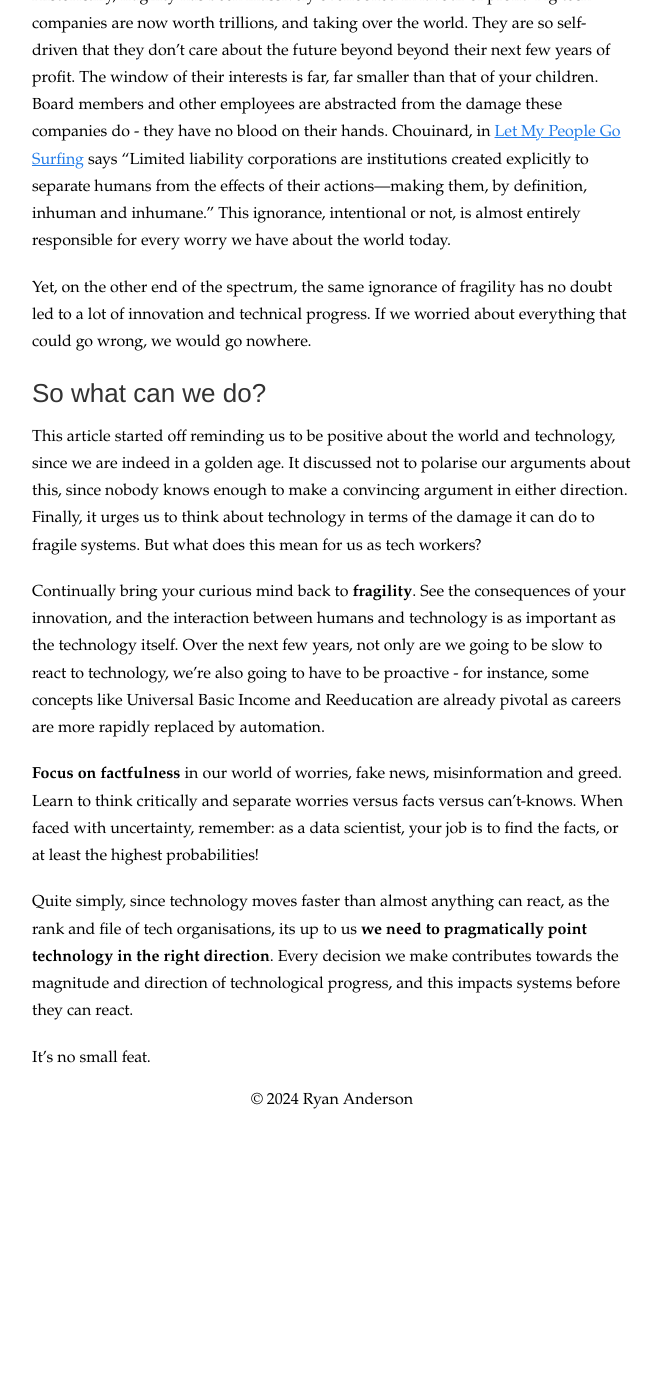
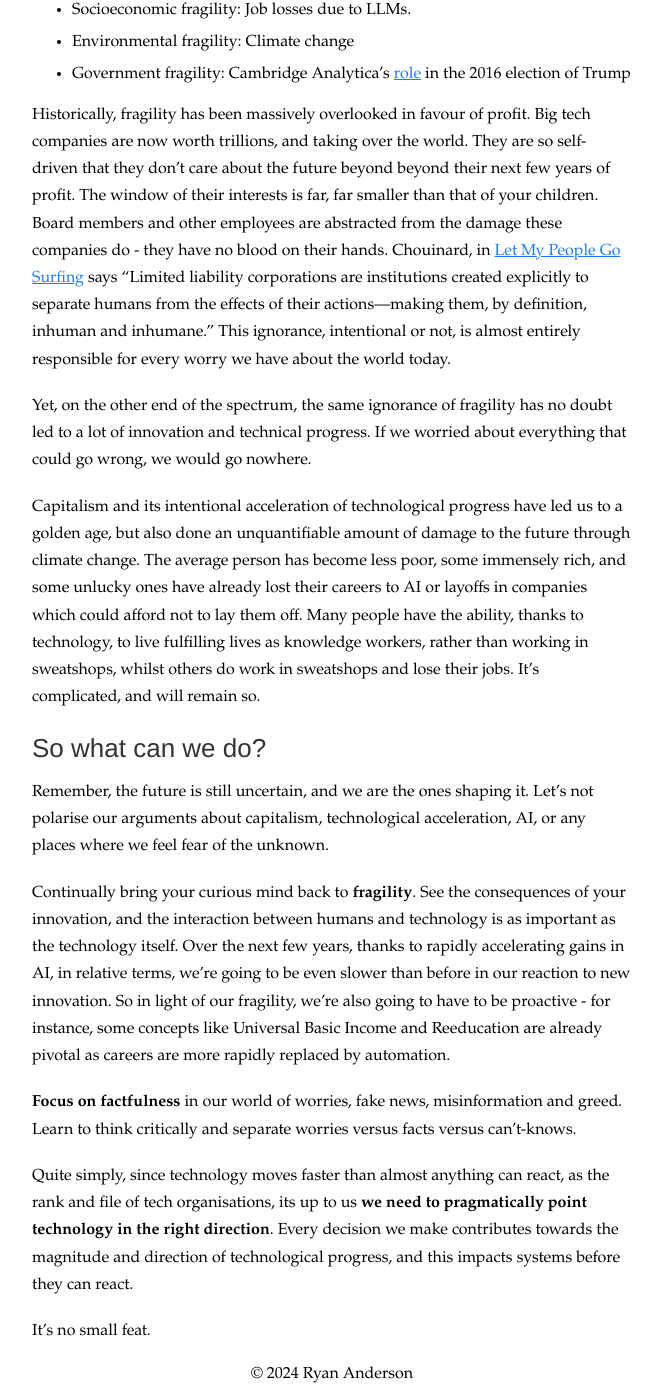
Before and after one commit to ryan-anderson-ds/ryan-anderson-ds.github.io, a Jekyll site: the page built from _posts/2024-02-14-Has-capitalism-doomed-humanity.md, in a window 1280 px wide and 1400 px high, scrolled down 4130 px. Shown: the whole window, without its empty margins (308-970 px from the left). Built offline with Jekyll 4.4.1, drawn with Linux system fonts in a browser that asks for light colours; before the commit the page ends 5256 px from its top, so only the background shows below that; some of the changed text lies outside the part shown.

Commit message:
Update 2024-02-14-Has-capitalism-doomed-humanity.md

```diff
--- a/_posts/2024-02-14-Has-capitalism-doomed-humanity.md
+++ b/_posts/2024-02-14-Has-capitalism-doomed-humanity.md
@@ -9,8 +9,7 @@
 These worries are more than just warranted, and humanity is certainly in for a very challenging future. But as my first full article on a series about *humanising* data science and technology, I'd like us to think a bit deeper about these topics. When it comes to thinking about the future in our hands, and how technology impacts it, I'd like to make four main points that we as tech workers should think about
 - We are living (or have lived) in a golden age
 - It's possible that the [pursuit of growth](https://ryanandersonds.com/posts/Wrong-metric), technology and for that matter industrialisation have done irreversible damage
-- When arguing around these things, we should avoid polarised arguments - the answer always lies somewhere along the spectrum
-- However, we can't halt technological progress because it scares us
+- When arguing around these things, we should avoid polarised arguments - the answer always lies somewhere along the spectrum. We can't halt technological progress because it scares us, nor can we blindly release everything we invent into the world without carefully considering the implications
 - All of this calls for pragmatic thinking - humans and nature are fragile, and technology can hurt us as much as it has gotten us to this golden age
 
 Yes, these points are more political and philosophical than technical, but I think they will serve as a solid base for thinking about the decisions we make as data scientists, engineers and managers. Because some of us are going to make it big, and be making equally big decisions. These decisions are going to matter.
@@ -39,9 +38,9 @@
 
 The point I want to make here is very simple - we should avoid polarising our arguments, because it's blatantly obvious that the answer lies somewhere on the spectrum between relentless positivity and doom-and-gloom. In an argument for unpolarised arguments, Tim Urban's [What's our Problem](https://www.goodreads.com/en/book/show/102146148) makes the point that (especially politically), society is trending much more polarised. We are, thanks in great part to technology and media, reinforcing biases and narrow worldviews rather than fostering collaborative, diverse environments through constructive arguments. This is not good news - because there is no better tool for progress than collective, diverse thought. But culture (such as American politics), technology (such as algorithms driving engagement in Facebook and Youtube) are killing this process.
 
-So, revising the matter at hand: We're in a golden age. Technological progress has led us here. But, there are two big, polarised arguments, which I'll write in caveman to illustrate the maturity of each said argument:
-- Capitalism good. Technology great. Both full steam ahead. Technology save climate. Utopia come!
-- Capitalism destroy earth. Corporations evil. Technology steal all jobs. Climate change kill all humans!
+So, revising the matter at hand: We're in a golden age. Technological progress has led us here. We are also in for some bad times - climate change, another round of job losses due to AI. However, arguments about the future tend to polarise into two camps:
+- Capitalism is good, and has led to unprecedented prosperity. We should carry on, and accelerate technological change to solve the world's problems.
+- Capitalism, big corporations and many new technologies are bad for us in their relentless pursuit of profit above all else. Let's put a halt to things we don't understand, or we're all going to lose our jobs, and we'll do even more damage to our planet.
 
 The undeniable truth is that **absolutely nobody knows enough to make a convincing argument in either direction**. It just depends on too many unknowns, philosophies, uncomfortable taboos, subjectivity, or things we can't measure yet. Here are three simple examples illustrate this:
 - A common rhetoric is that since technology has answered almost all of humanity's plights thus far, it will also find a solution to climate change should we invest enough resources. For instance, nuclear fusion may soon solve our reliable energy source problems forever. But will this happen in 5 years, or in 100? The difference between those numbers mean countless lives.
@@ -60,13 +59,15 @@
 
 Yet, on the other end of the spectrum, the same ignorance of fragility has no doubt led to a lot of innovation and technical progress. If we worried about everything that could go wrong, we would go nowhere.
 
+Capitalism and its intentional acceleration of technological progress have led us to a golden age, but also done an unquantifiable amount of damage to the future through climate change. The average person has become less poor, some immensely rich, and some unlucky ones have already lost their careers to AI or layoffs in companies which could afford not to lay them off. Many people have the ability, thanks to technology, to live fulfilling lives as knowledge workers, rather than working in sweatshops, whilst others do work in sweatshops and lose their jobs. It's complicated, and will remain so.
+
 ## So what can we do?
 
-This article started off reminding us to be positive about the world and technology, since we are indeed in a golden age. It discussed not to polarise our arguments about this, since nobody knows enough to make a convincing argument in either direction. Finally, it urges us to think about technology in terms of the damage it can do to fragile systems. But what does this mean for us as tech workers?
+Remember, the future is still uncertain, and we are the ones shaping it. Let's not polarise our arguments about capitalism, technological acceleration, AI, or any places where we feel fear of the unknown.
 
-Continually bring your curious mind back to **fragility**. See the consequences of your innovation, and the interaction between humans and technology is as important as the technology itself. Over the next few years, not only are we going to be slow to react to technology, we're also going to have to be proactive - for instance, some concepts like Universal Basic Income and Reeducation are already pivotal as careers are more rapidly replaced by automation.
+Continually bring your curious mind back to **fragility**. See the consequences of your innovation, and the interaction between humans and technology is as important as the technology itself. Over the next few years, thanks to rapidly accelerating gains in AI, in relative terms, we're going to be even slower than before in our reaction to new innovation. So in light of our fragility, we're also going to have to be proactive - for instance, some concepts like Universal Basic Income and Reeducation are already pivotal as careers are more rapidly replaced by automation.
 
-**Focus on factfulness** in our world of worries, fake news, misinformation and greed. Learn to think critically and separate worries versus facts versus can't-knows. When faced with uncertainty, remember: as a data scientist, your job is to find the facts, or at least the highest probabilities!
+**Focus on factfulness** in our world of worries, fake news, misinformation and greed. Learn to think critically and separate worries versus facts versus can't-knows.
 
 Quite simply, since technology moves faster than almost anything can react, as the rank and file of tech organisations, its up to us **we need to pragmatically point technology in the right direction**. Every decision we make contributes towards the magnitude and direction of technological progress, and this impacts systems before they can react.
 
```
Also changed, not shown: other parts of _posts/2024-02-14-Has-capitalism-doomed-humanity.md (+1 -1 lines).
